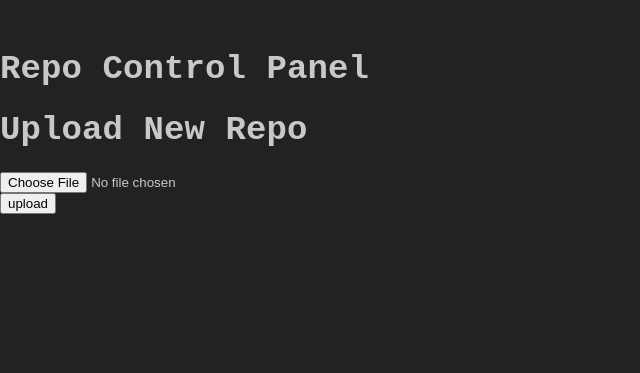
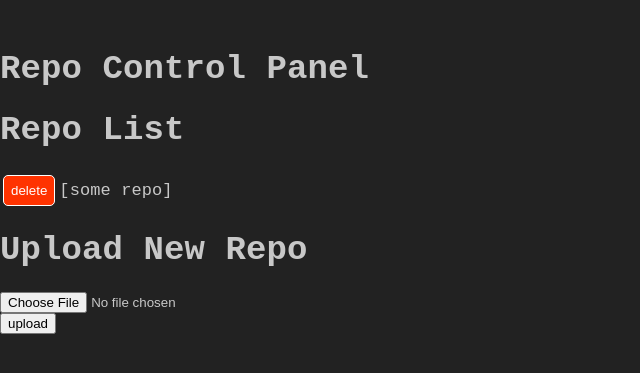
Before and after one commit to xamroot/semgrep-artillery, a Flask app: page /repos in a window 1280 px wide. Shown: the part 67-440 px from the top of the page, without its empty margins (0-640 px from the left). Run offline with Flask 2, Linux system fonts and the light colour scheme; data that the repository does not hold is empty.

Commit message:
tons of changes

```diff
--- a/app.py
+++ b/app.py
@@ -1,4 +1,10 @@
 from flask import *
+from werkzeug import *
+import os
+import shutil
+import unzipper
+import signal
+import sys
 
 UPLOAD_FOLDER = './repos'
 ALLOWED_EXTENSIONS = {"zip"}
@@ -10,12 +16,17 @@ secret = "FAKE_SECRET_KEY_LULZ"
 users = {}
 sessions = {}
 
+semgrep_processes = {}
+
 semgrep_rules = [
     "r/csharp.dotnet.security.audit.ldap-injection.ldap-injection",
     "r/csharp.lang.security.injections.os-command.os-command-injection",
     "r/csharp.dotnet.security.audit.mass-assignment.mass-assignment"
 ]
 
+def signal_handler(sig, frame):
+    unzipper.kill_unzipper()
+    sys.exit(0)
 
 @app.route('/')
 def index():
@@ -28,16 +39,24 @@ def listrules():
 
 @app.route("/list/repos")
 def listrepos():
-    return jsonify({"repos": []})
+    repo_contents = os.listdir("./repos")
+    zipfiles = []
+    repos = []
+    for file in repo_contents:
+        if file[-4:] == ".zip":
+            zipfiles.append(file)
+        else:
+            repos.append(file)
+    return jsonify({"repos": repos, "zips": zipfiles})
 
-@app.route('/repos', methods=["GET", "POST"])
+@app.route('/repos', methods=["GET", "POST", "DELETE"])
 def repos():
     if request.method == "GET":
         return render_template(
             'repos.html'
             )
     elif request.method == "POST":
-        print("HIT")
+        print(request.files["file"])
         if 'file' not in request.files:
             flash('No file part')
             return redirect(request.url)
@@ -47,10 +66,31 @@ def repos():
         if file.filename == '':
             flash('No selected file')
             return "fail"
+        # file uploaded exists, run checks should be a new a zip file
+        # then save zip file (will be unzipped by unzipper thread)
         if file:
-            filename = secure_filename(file.filename)
-            file.save(os.path.join(UPLOAD_FOLDER, filename))
-            return "success"
+            filename = file.filename
+            filepath = os.path.join(UPLOAD_FOLDER, filename)
+            unzipped_filepath = filepath.split(".zip")[0]
+            # check whether zip already exists or has been unzipped
+            if os.path.exists(unzipped_filepath) or os.path.exists(filepath):
+                return "repo already exists"
+            # save repo and return success
+            else:
+                file.save(filepath)
+                return "success"
+    elif request.method == "DELETE":
+        filename = request.data.decode()
+        filepath = os.path.join(UPLOAD_FOLDER, filename)
+        if os.path.exists(filepath):
+            if filename in semgrep_processes:
+                return jsonify({"error": "repo in use by semgrep"})
+            else:
+                shutil.rmtree(filepath)
+                return jsonify({"message": "success"})
+        else:
+            return jsonify({"error": "repo does not exist"})
+
 
 @app.route('/newjob', methods=["GET", "POST"])
 def newjob():
@@ -63,6 +103,7 @@ def newjob():
             rules=semgrep_rules
             )
     elif request.method == "POST":
+        print(request.form)
         return "success"
 
 @app.route('/login', methods=["GET", "POST"])
@@ -89,4 +130,7 @@ def signup():
     elif request.method == "POST":
         return "success"
 
+signal.signal(signal.SIGINT, signal_handler)
+
+unzipper.run_unzipper()
 app.run()
--- a/static/stylesheets/styles.css
+++ b/static/stylesheets/styles.css
@@ -25,6 +25,8 @@ img             {width: 900px; max-width: 900px; margin-bottom: 20px;}
 }
 .catbox			{width: 300px; height: 160px; right:0; margin:0; position: absolute; background: #222;
     display: block; z-index: 999;}
+.container      {display: flexbox; flex-direction: row;}
+.danger         {background-color: #ff3300; color:white; border-radius: 5px; border: white 0.5px solid; padding:7px; z-index: 1000;}
 .footdogs       {margin:0 5px}
 .tag            {color: #c8c8c8;}
 .notification   {color: #222; background: #fff;}
--- a/templates/repos.html
+++ b/templates/repos.html
@@ -2,10 +2,96 @@
 
 {% block content %}
     <h1>{% block title %} Repo Control Panel {% endblock %}</h1>
+    <h1>Repo List</h1>
+    <ul id="zipList">
+
+    </ul>
+    <table>
+        <tbody id="repoList">
+        <tr>
+            <td><button class="danger">delete</button></td>
+            <td>[some repo]</td>
+        </tr>
+        </tbody>
+    </table>
     <h1>Upload New Repo</h1>
-    <form action="/repos" method="post" class="form">
-        <input type="file"/>
+    <form action="/repos" method="post" enctype = "multipart/form-data" class="form">
+        <input name="file" id="file" type="file"/>
         <br>
         <input type="submit" value="upload">
     <form>
+
+    <script>
+
+        function deleteRepo(repo)
+        {
+            let deleteButton = document.getElementById(repo);
+            deleteButton.disabled = true;
+            fetch("/repos", { method: 'DELETE', body: repo })
+            .then(res => {return res.json()})
+            .then(data => {
+                if (data.error)
+                {
+                    alert(data.error);
+                }
+                else
+                {
+                    alert(data.message)
+                    location.reload();
+                }
+            });
+            deleteButton.disabled = false;
+
+        }
+
+        document.addEventListener('click',function(e){
+            if(e.target && e.target.className=="danger"){
+                deleteRepo(e.target.id);
+            }
+        });
+
+        function createNewRepoItem(repo)
+        {
+            // create delete button
+            let deleteRepoButton = document.createElement("button");
+            deleteRepoButton.className = "danger";
+            deleteRepoButton.id = repo;
+            deleteRepoButton.innerHTML = "delete";
+            // create repo name
+            let newRepoTitle = document.createElement("td");
+            let repoTitle = `[${repo}]`;
+            newRepoTitle.innerHTML = repoTitle;
+            // create tr
+            let newItemContainer = document.createElement("tr");
+
+            let deleteButtonTd = document.createElement("td");
+            deleteButtonTd.appendChild(deleteRepoButton);
+
+            newItemContainer.appendChild(deleteButtonTd);
+            newItemContainer.appendChild(newRepoTitle);
+            document.getElementById("repoList").appendChild(newItemContainer);
+        }
+
+        function createNewZipItem(repo)
+        {
+            let newItem = document.createElement("li");
+            let repoFixed = repo.replace(".zip", "")
+            let repoTitle = `[${repoFixed}]`
+            newItem.innerHTML = repoTitle + " <span>Awaiting Unzip...</span>";
+            document.getElementById("zipList").appendChild(newItem);
+        }
+
+        fetch("/list/repos")
+            .then(res => { return res.json() })
+            .then(data => {
+                let repos = data["repos"];
+                let zips = data["zips"];
+                for (let i = 0; i < repos.length; ++i)
+                    createNewRepoItem(repos[i]);
+                for (let i = 0; i < zips.length; ++i)
+                    createNewZipItem(zips[i])
+            });
+    </script>
+
+
 {% endblock %}
--- /dev/null
+++ b/unzipper.py
@@ -0,0 +1,44 @@
+import threading
+import os
+import zipfile
+
+count = 0
+kill = False
+threads = []
+
+def thread_function(name):
+    global kill
+    while not kill:
+        repos = os.listdir("repos")
+        for repo in repos:
+            if ".zip" in repo:
+                with zipfile.ZipFile(f"./repos/{repo}", 'r') as zip_ref:
+                    zip_ref.extractall(f"./repos/{repo.split('.zip')[0]}")
+                os.remove(f"./repos/{repo}")
+
+
+def run_unzipper():
+    global count
+    global threads
+    global kill
+    if count > 0:
+        return False
+    else:
+        print("[UNZIPPER THREAD RUNNING]")
+        kill = False
+        count += 1
+        newthread = threading.Thread(target=thread_function, args=(1,))
+        newthread.start()
+        threads.append(newthread)
+        return True
+
+def kill_unzipper():
+    global threads
+    global kill
+    kill = True
+    for thread in threads:
+        thread.join()
+        print("[UNZIPPER THREAD KILLED]")
+
+
+# x.join()
```
Also changed, not shown: templates/new_job.html (+23 -2 lines), 7 other files.
